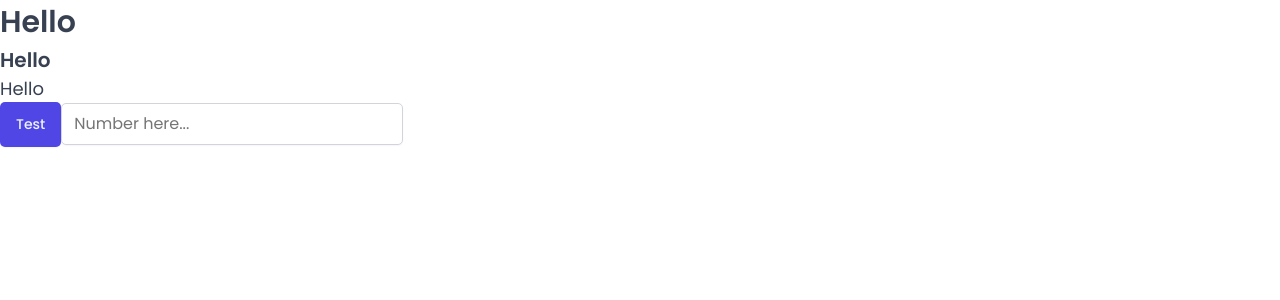
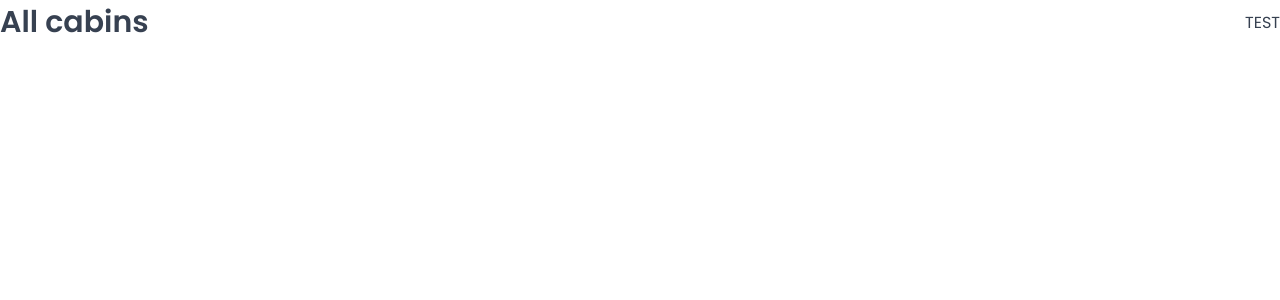
Before and after one commit to Kavin-crew/react-course-exercises, a React (Vite) app in the folder 17-the-wild-oasis/: page /cabins in a window 1280 px wide. Shown: the top 300 px of the page. Built offline with nearby package versions, Linux system fonts and the light colour scheme; a web font is replaced by a local one.

Commit message:
setting up rountes

```diff
--- a/17-the-wild-oasis/package.json
+++ b/17-the-wild-oasis/package.json
@@ -12,6 +12,7 @@
   "dependencies": {
     "react": "^18.2.0",
     "react-dom": "^18.2.0",
+    "react-router-dom": "^6.22.0",
     "styled-components": "^6.1.8"
   },
   "devDependencies": {
--- a/17-the-wild-oasis/src/App.jsx
+++ b/17-the-wild-oasis/src/App.jsx
@@ -1,23 +1,31 @@
-import styled from "styled-components";
+import { BrowserRouter, Navigate, Route, Routes } from "react-router-dom";
 import GlobalStyles from "./styles/GlobalStyles";
-import Button from "./ui/Button";
-import Input from "./ui/Input";
-import Heading from "./ui/Heading";
-
-const StyledApp = styled.main`
-  background-color: orangered;
-  padding: 20px;
-`;
+import Dashboard from "./pages/Dashboard";
+import Bookings from "./pages/Bookings";
+import Cabins from "./pages/Cabins";
+import Users from "./pages/Users";
+import Settings from "./pages/Settings";
+import Account from "./pages/Account";
+import Login from "./pages/Login";
+import PageNotFound from "./pages/PageNotFound";
 
 function App() {
   return (
     <>
       <GlobalStyles />
-      <Heading as="h1">Hello</Heading>
-      <Heading as="h2">Hello</Heading>
-      <Heading as="h3">Hello</Heading>
-      <Button>Test</Button>
-      <Input placeholder="Number here..." />
+      <BrowserRouter>
+        <Routes>
+          <Route index element={<Navigate replace to="dashboard" />} />
+          <Route path="dashboard" element={<Dashboard />} />
+          <Route path="bookings" element={<Bookings />} />
+          <Route path="cabins" element={<Cabins />} />
+          <Route path="users" element={<Users />} />
+          <Route path="settings" element={<Settings />} />
+          <Route path="account" element={<Account />} />
+          <Route path="login" element={<Login />} />
+          <Route path="*" element={<PageNotFound />} />
+        </Routes>
+      </BrowserRouter>
     </>
   );
 }
--- a/17-the-wild-oasis/src/ui/Button.jsx
+++ b/17-the-wild-oasis/src/ui/Button.jsx
@@ -49,19 +49,17 @@ const variations = {
 };
 
 const Button = styled.button`
-  font-size: 1.4rem;
-  padding: 1.2rem 1.6rem;
-  font-weight: 500;
   border: none;
   border-radius: var(--border-radius-sm);
-  background-color: var(--color-brand-600);
-  color: var(--color-brand-50);
   box-shadow: var(--shadow-sm);
-  cursor: pointer;
 
-  &:hover {
-    background-color: var(--color-brand-700);
-  }
+  ${(props) => sizes[props.size]}
+  ${(props) => variations[props.variation]}
 `;
 
+Button.defaultProps = {
+  variation: "primary",
+  size: "medium",
+};
+
 export default Button;
--- /dev/null
+++ b/17-the-wild-oasis/src/ui/Row.jsx
@@ -0,0 +1,21 @@
+import styled, { css } from "styled-components";
+
+const Row = styled.div`
+  display: flex;
+
+  ${(props) =>
+    props.type === "horizontal" &&
+    css`
+      justify-content: space-between;
+      align-items: center;
+    `}
+
+  ${(props) =>
+    props.type === "vertical" &&
+    css`
+      flex-direction: column;
+      gap: 1.6rem;
+    `}
+`;
+
+export default Row;
```
Also changed, not shown: 1 other file (tests, documents, lock files or other folders).
